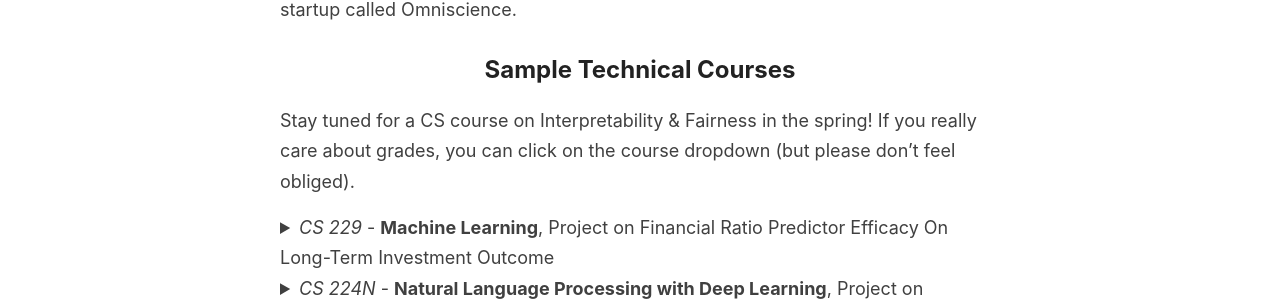
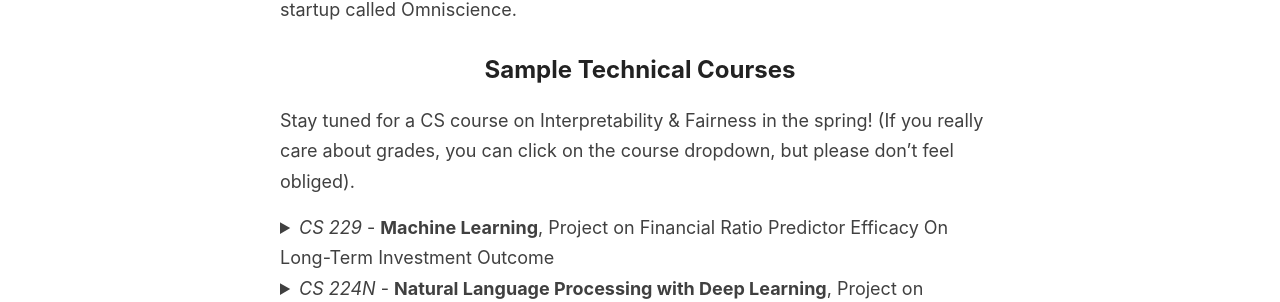
Before and after one commit to evazhang612/sokt-landing, a Jekyll site: the page built from _pages/technicals.md, in a window 1280 px wide. Shown: the part 521-823 px from the top of the page. Built offline with Jekyll 4.4.1, drawn with Linux system fonts in a browser that asks for light colours; nearby versions of some CDN libraries; library files that are not in the unit come from our copies.

Commit message:
Adding details.

```diff
--- a/_pages/technicals.md
+++ b/_pages/technicals.md
@@ -10,7 +10,7 @@ I'm at the moment focused on learning about Explainable AI and Cybersecurity.
 Previously I've worked on projects in Deep Learning research @[Stanford ML](https://stanfordmlgroup.github.io/)(Climate Change, Coauthor NeurIPS 2019 CC 19'), @[World Bank Group](https://www.worldbank.org/) ([Famine Prediction](https://www.worldbank.org/en/programs/famine-early-action-mechanism)), and [Stanford Center for Biomedical Informatics Research](https://bmir.stanford.edu/) (EHR Patient Outcomes, Primary Coauthor WiML 18'). Last summer, I worked on improving image label granularity for company-wide [Vision Semantic Service @ Google](https://images.google.com/) (visual search applications include Lens, Vision AI, OCR). Freshman summer I worked on Genome Assembly software for [Stanford Biology](https://www.morrisonlabatstanford.org/) and worked on a deep learning project at a startup called Omniscience.
 
 ## Sample Technical Courses
-Stay tuned for a CS course on Interpretability & Fairness in the spring! If you really care about grades, you can click on the course dropdown  (but please don't feel obliged).
+Stay tuned for a CS course on Interpretability & Fairness in the spring! (If you really care about grades, you can click on the course dropdown, but please don't feel obliged).
 
 {% raw %}
 <details>
```
